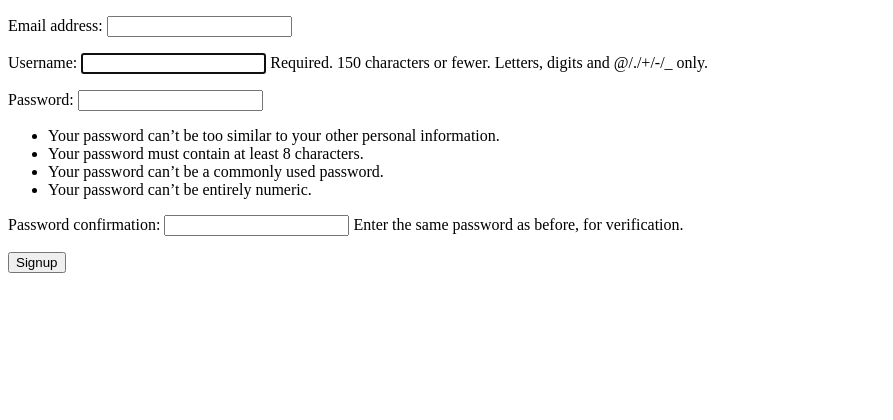
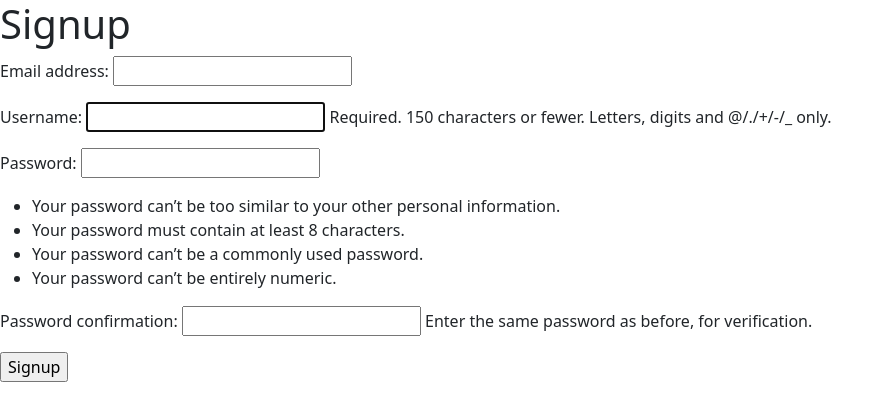
Before and after one commit to sinalalebakhsh/OnlineShope, a Django app: page /accounts/signup/ in a window 1280 px wide. Shown: the top 420 px of the page, without its empty margins (0-893 px from the left). Run offline with Django 5.2, Linux system fonts and the light colour scheme; parts of the project's set-up code (start-up, migrations or seed data) failed here and were passed over.

Commit message:
Add All Changes

```diff
--- a/templates/registration/signup.html
+++ b/templates/registration/signup.html
@@ -1,17 +1,12 @@
-<!DOCTYPE html>
-<html lang="en">
-<head>
-    <meta charset="UTF-8">
-    <meta name="viewport" content="width=device-width, initial-scale=1.0">
-    <title>Signup</title>
-</head>
-<body>
+{% extends '_base.html' %}
+{% block page_title %}
+    Signup
+{% endblock %}
+{% block content %}
+    <h1>Signup</h1>
     <form action="" method="POST">
         {% csrf_token %}
         {{ form.as_p }}
         <input type="submit" value="Signup">
-
-
     </form>
-</body>
-</html>
+{% endblock %}
```
Also changed, not shown: 1 other file.
